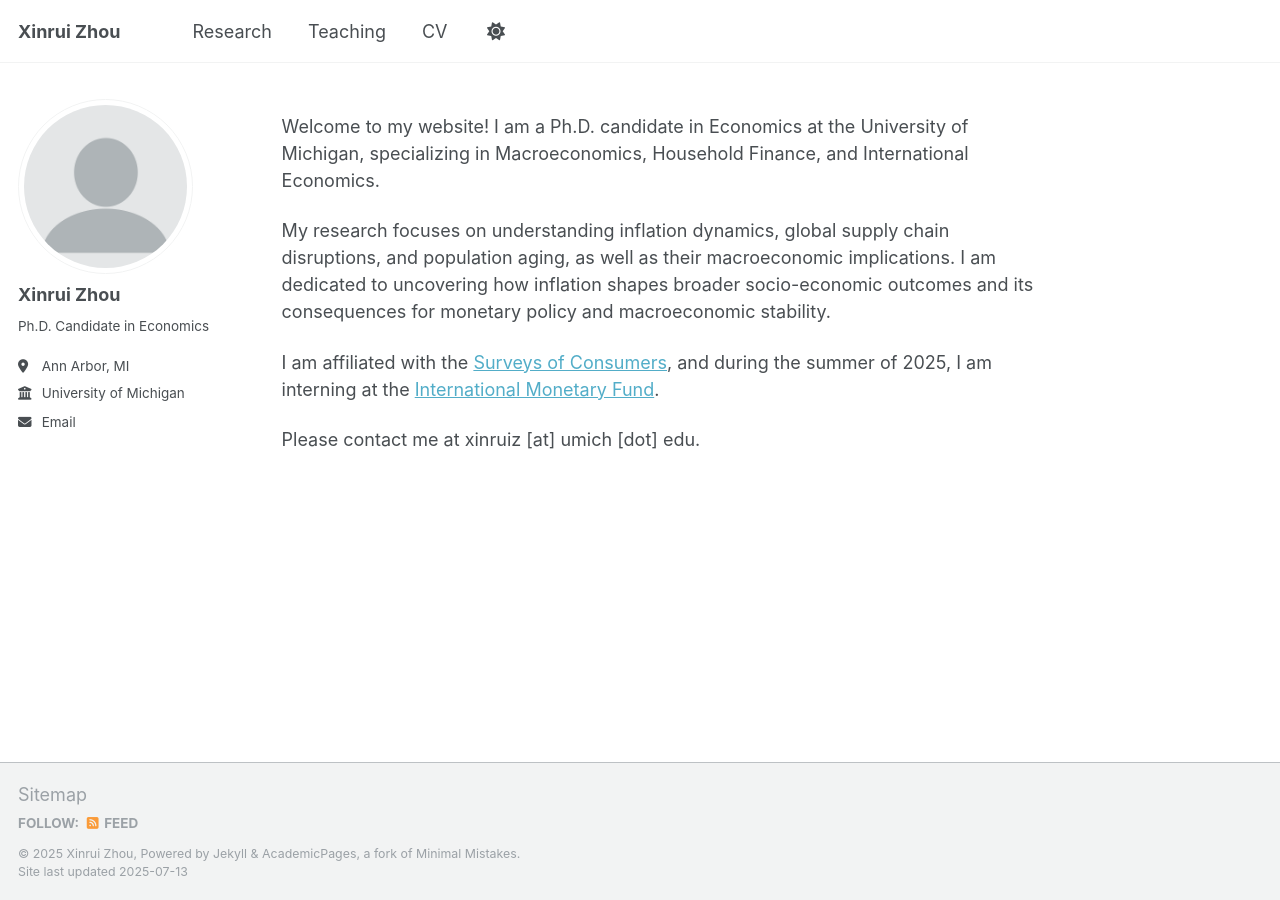
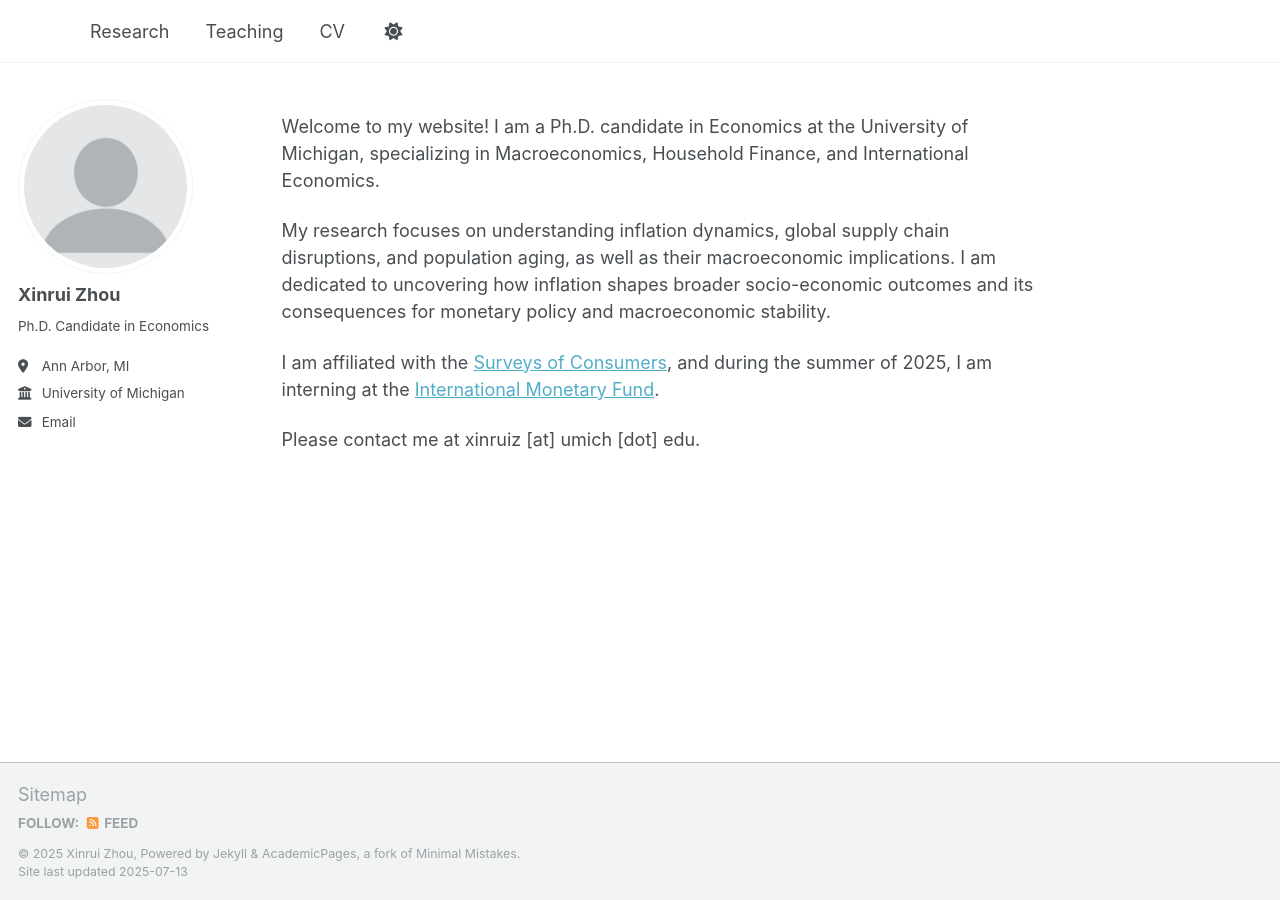
Before and after one commit to xruizhou/xruizhou.github.io, a Jekyll site: the page built from _pages/about.md, in a window 1280 px wide. Built offline with Jekyll 4.4.1, drawn with Linux system fonts in a browser that asks for light colours; a script that is not in the unit is left out.

Commit message:
Update _config.yml

```diff
--- a/_config.yml
+++ b/_config.yml
@@ -9,7 +9,7 @@
 # Basic Site Settings
 locale                   : "en-US"
 site_theme               : "default"
-title                    : "Xinrui Zhou"
+title                    : ""
 title_separator          : "-"
 name                     : &name "Xinrui Zhou"
 description              : &description "Ph.D. Candidate in Economics at the University of Michigan"
@@ -26,8 +26,8 @@ author:
   name             : "Xinrui Zhou"
   pronouns         : # example: "she/her"
   bio              : "Ph.D. Candidate in Economics"
+  employer         : "University of Michigan"
   location         : "Ann Arbor, MI"
-  employer         : "University of Michigan"
   uri              : # URL
   email            : "xinruiz@umich.edu"
 
```
